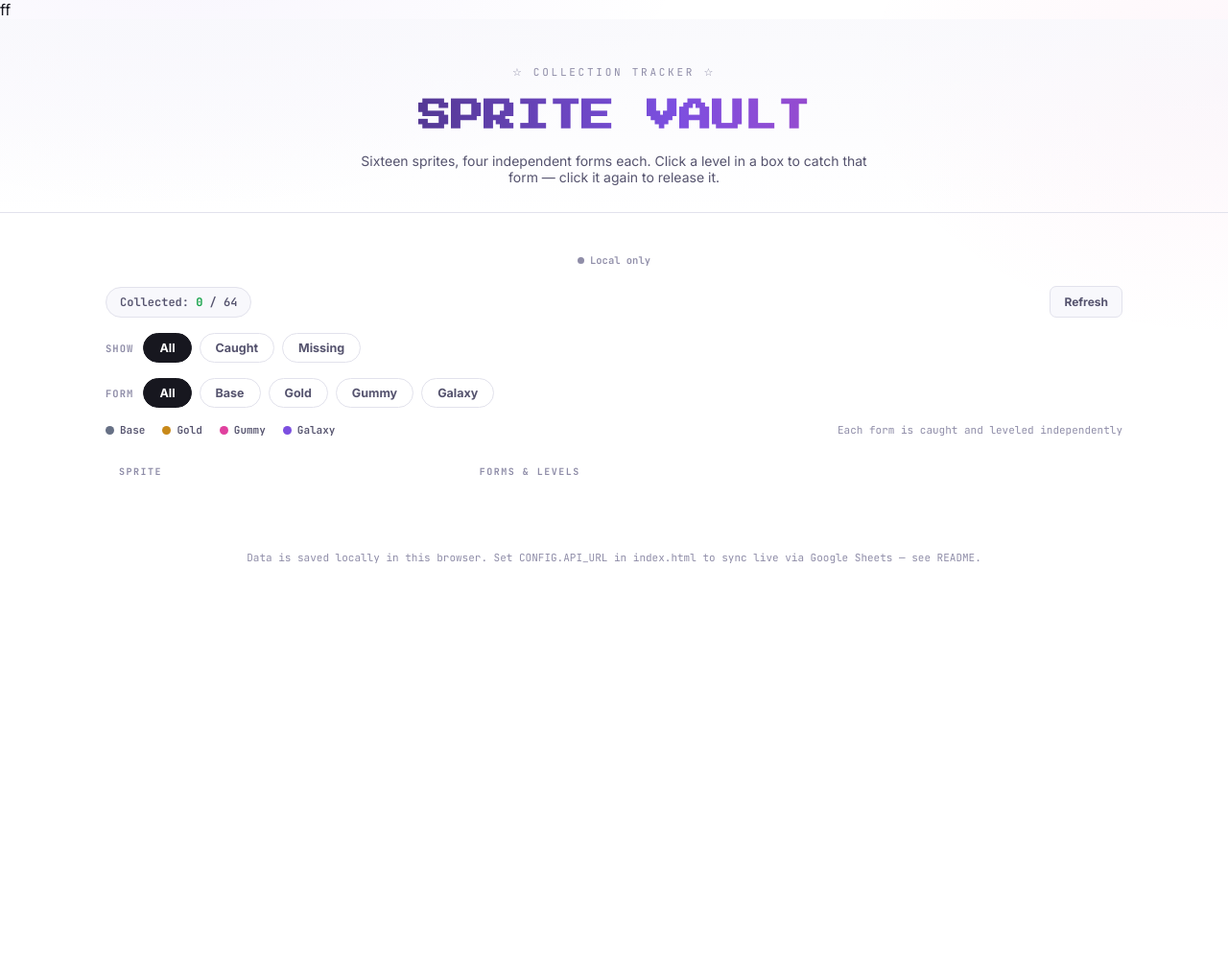
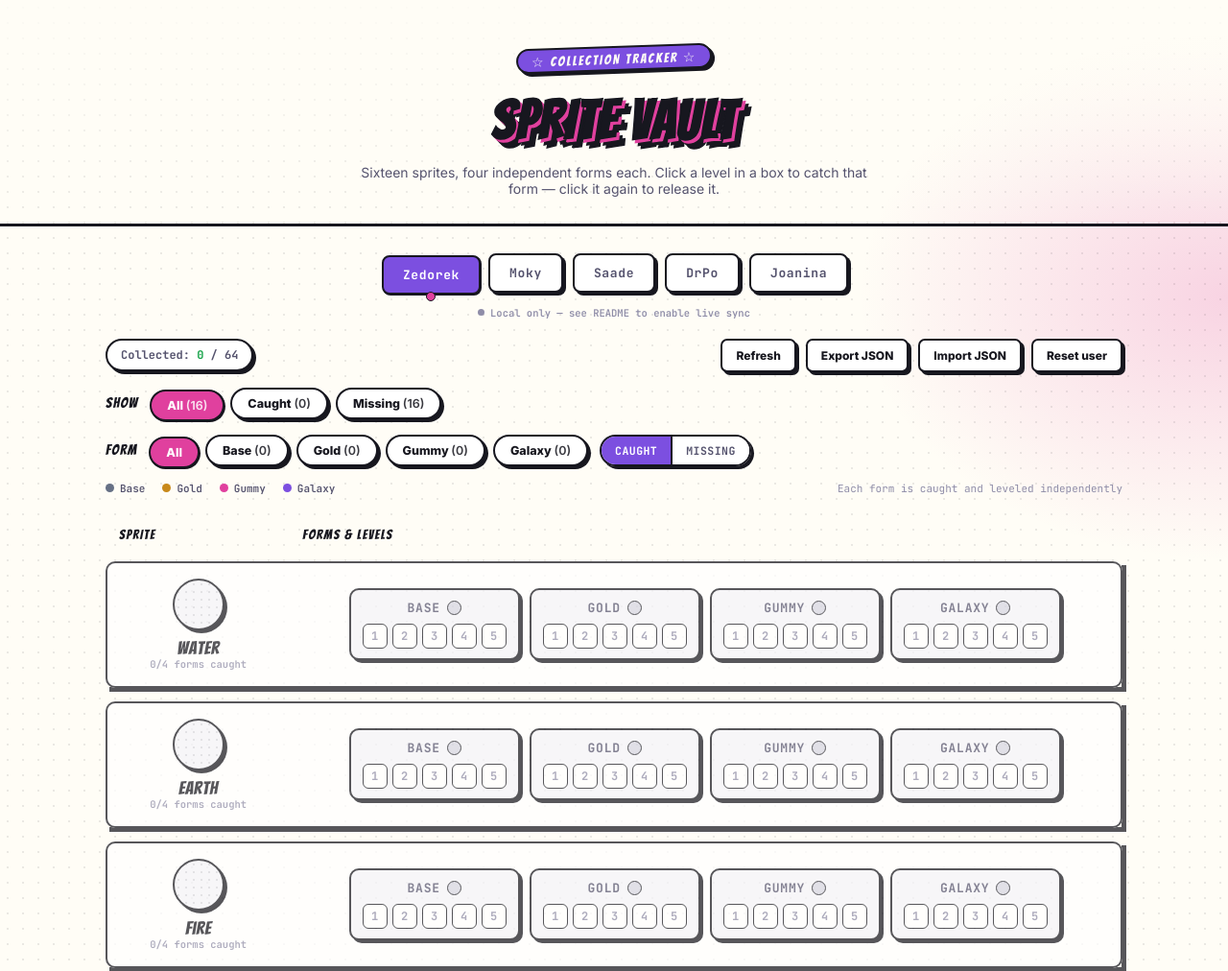
Before and after one commit to DiegoRpoBECO/SpritesSquad, a plain HTML site: page index.html in a window 1280 px wide. Shown: the top 1012 px of the page at 96% size. Before the commit the page ends 800 px from the top, so only its background shows below. Drawn offline with Linux system fonts and the light colour scheme.

Commit message:
Add files via upload

```diff
--- a/index.html
+++ b/index.html
@@ -1,4 +1,4 @@
-ff<!DOCTYPE html>
+<!DOCTYPE html>
 <html lang="en">
 <head>
 <meta charset="UTF-8">
@@ -6,7 +6,7 @@ ff<!DOCTYPE html>
 <title>Sprite Vault — Collection Tracker</title>
 <link rel="preconnect" href="https://fonts.googleapis.com">
 <link rel="preconnect" href="https://fonts.gstatic.com" crossorigin>
-<link href="https://fonts.googleapis.com/css2?family=Press+Start+2P&family=Inter:wght@400;500;600;700;800&family=JetBrains+Mono:wght@400;600;700&display=swap" rel="stylesheet">
+<link href="https://fonts.googleapis.com/css2?family=Bangers&family=Inter:wght@400;500;600;700;800&family=JetBrains+Mono:wght@400;600;700&display=swap" rel="stylesheet">
 <style>
   :root{
     --bg: #ffffff;
@@ -31,15 +31,25 @@ ff<!DOCTYPE html>
     --absent: #d6d5e2;
     --warn: #c8891a;
     --err: #d64545;
+
+    --ink: #17171f;
+    --paper: #fffdf6;
+    --shadow-hard: 4px 4px 0 var(--ink);
+    --shadow-hard-sm: 3px 3px 0 var(--ink);
+  }
+
+  @media (prefers-reduced-motion: reduce){
+    *{ animation-duration:.001ms !important; transition-duration:.001ms !important; }
   }
 
   *{box-sizing:border-box;}
   html,body{margin:0;padding:0;}
   body{
     background:
-      radial-gradient(ellipse 900px 500px at 15% -10%, rgba(124,79,224,.06), transparent 60%),
-      radial-gradient(ellipse 700px 500px at 100% 10%, rgba(224,64,158,.05), transparent 55%),
-      var(--bg);
+      radial-gradient(rgba(23,23,31,.09) 1.4px, transparent 1.4px) 0 0/16px 16px,
+      radial-gradient(ellipse 900px 500px at 15% -10%, var(--galaxy-glow), transparent 60%),
+      radial-gradient(ellipse 700px 500px at 100% 10%, var(--gummy-glow), transparent 55%),
+      var(--paper);
     color:var(--text);
     font-family:'Inter',sans-serif;
     min-height:100vh;
@@ -50,26 +60,34 @@ ff<!DOCTYPE html>
   header{
     padding:48px 24px 28px;
     text-align:center;
-    border-bottom:1px solid var(--line);
-    background:linear-gradient(180deg, rgba(248,248,252,.8), transparent);
+    border-bottom:3px solid var(--ink);
+    background:linear-gradient(180deg, rgba(255,253,246,.9), transparent);
   }
   .eyebrow{
-    font-family:'JetBrains Mono',monospace;
-    letter-spacing:.25em;
+    font-family:'Bangers',cursive;
+    letter-spacing:.15em;
     text-transform:uppercase;
-    font-size:11px;
-    color:var(--text-faint);
-    margin-bottom:14px;
+    font-size:14px;
+    color:var(--paper);
+    background:var(--galaxy);
+    border:2.5px solid var(--ink);
+    display:inline-block;
+    padding:4px 14px 2px;
+    border-radius:999px;
+    transform:rotate(-2deg);
+    box-shadow:var(--shadow-hard-sm);
+    margin-bottom:18px;
   }
   h1{
-    font-family:'Press Start 2P',monospace;
-    font-size:clamp(20px,4vw,34px);
-    line-height:1.5;
+    font-family:'Bangers',cursive;
+    font-weight:400;
+    font-size:clamp(32px,7vw,58px);
+    line-height:1.15;
+    letter-spacing:.02em;
     margin:0 0 12px;
-    background:linear-gradient(90deg,#17171f, var(--galaxy) 55%, var(--gummy));
-    -webkit-background-clip:text;
-    background-clip:text;
-    -webkit-text-fill-color:transparent;
+    color:var(--ink);
+    -webkit-text-stroke:1.5px var(--ink);
+    filter:drop-shadow(3px 3px 0 var(--gummy)) drop-shadow(6px 6px 0 var(--ink));
   }
   header p{
     color:var(--text-dim);
@@ -93,27 +111,30 @@ ff<!DOCTYPE html>
     font-weight:700;
     letter-spacing:.05em;
     padding:10px 20px;
-    background:var(--surface);
-    border:1px solid var(--line);
+    background:var(--surface-hi);
+    border:2.5px solid var(--ink);
     color:var(--text-dim);
-    border-radius:8px 8px 3px 3px;
+    border-radius:8px;
     cursor:pointer;
-    transition:all .15s ease;
+    transition:transform .1s ease, box-shadow .1s ease;
+    box-shadow:var(--shadow-hard-sm);
     position:relative;
   }
-  .user-tab:hover{ color:var(--text); border-color:#c7c6dc; }
+  .user-tab:hover{ color:var(--text); transform:translate(-1px,-1px); box-shadow:4px 4px 0 var(--ink); }
   .user-tab.active{
     color:#fff;
-    background:var(--text);
-    border-color:var(--text);
+    background:var(--galaxy);
+    transform:translate(2px,2px);
+    box-shadow:1px 1px 0 var(--ink);
   }
   .user-tab.active::after{
     content:'';
     position:absolute;
     bottom:-9px; left:50%;
     transform:translateX(-50%);
-    width:6px; height:6px;
-    background:var(--galaxy);
+    width:8px; height:8px;
+    background:var(--gummy);
+    border:1.5px solid var(--ink);
     border-radius:50%;
   }
 
@@ -154,28 +175,31 @@ ff<!DOCTYPE html>
   .stat-pill{
     font-family:'JetBrains Mono',monospace;
     font-size:12px;
-    font-weight:600;
+    font-weight:700;
     color:var(--text-dim);
-    background:var(--surface);
-    border:1px solid var(--line);
+    background:var(--surface-hi);
+    border:2.5px solid var(--ink);
     padding:7px 14px;
     border-radius:999px;
+    box-shadow:var(--shadow-hard-sm);
   }
   .stat-pill b{ color:var(--present); }
-  .actions{ display:flex; gap:8px; flex-wrap:wrap; }
+  .actions{ display:flex; gap:10px; flex-wrap:wrap; }
   .btn{
     font-family:'Inter',sans-serif;
     font-size:12px;
-    font-weight:700;
-    color:var(--text-dim);
-    background:var(--surface);
-    border:1px solid var(--line);
+    font-weight:800;
+    color:var(--text);
+    background:var(--surface-hi);
+    border:2.5px solid var(--ink);
     padding:8px 14px;
     border-radius:7px;
     cursor:pointer;
-    transition:all .15s ease;
+    box-shadow:var(--shadow-hard-sm);
+    transition:transform .1s ease, box-shadow .1s ease;
   }
-  .btn:hover{ color:var(--text); border-color:#c7c6dc; background:var(--surface-hi); box-shadow:0 1px 4px rgba(23,23,31,.06); }
+  .btn:hover{ transform:translate(-1px,-1px); box-shadow:4px 4px 0 var(--ink); background:var(--surface-hi); }
+  .btn:active{ transform:translate(2px,2px); box-shadow:1px 1px 0 var(--ink); }
   input[type=file]{ display:none; }
 
   /* ---------- Filter bar ---------- */
@@ -189,33 +213,59 @@ ff<!DOCTYPE html>
     flex-wrap:wrap;
   }
   .filter-label{
-    font-family:'JetBrains Mono',monospace;
-    font-size:10.5px;
-    font-weight:700;
-    letter-spacing:.1em;
+    font-family:'Bangers',cursive;
+    font-size:15px;
+    letter-spacing:.08em;
     text-transform:uppercase;
-    color:var(--text-faint);
+    color:var(--ink);
     margin-right:2px;
   }
   .filter-btn{
     font-family:'Inter',sans-serif;
     font-size:12.5px;
-    font-weight:700;
-    color:var(--text-dim);
+    font-weight:800;
+    color:var(--text);
     background:var(--surface-hi);
-    border:1px solid var(--line);
+    border:2.5px solid var(--ink);
     padding:7px 16px;
     border-radius:999px;
     cursor:pointer;
-    transition:all .15s ease;
+    box-shadow:var(--shadow-hard-sm);
+    transition:transform .1s ease, box-shadow .1s ease;
   }
-  .filter-btn:hover{ border-color:#c7c6dc; color:var(--text); }
+  .filter-btn:hover{ transform:translate(-1px,-1px); box-shadow:4px 4px 0 var(--ink); }
   .filter-btn.active{
-    background:var(--text);
-    border-color:var(--text);
+    background:var(--gummy);
+    border-color:var(--ink);
     color:#fff;
+    transform:translate(2px,2px);
+    box-shadow:1px 1px 0 var(--ink);
   }
-  .filter-count{ opacity:.7; font-weight:500; }
+  .filter-count{ opacity:.85; font-weight:600; }
+
+  .form-mode-toggle{
+    display:inline-flex;
+    border:2.5px solid var(--ink);
+    border-radius:999px;
+    overflow:hidden;
+    box-shadow:var(--shadow-hard-sm);
+    margin-left:4px;
+  }
+  .mode-btn{
+    font-family:'JetBrains Mono',monospace;
+    font-size:11.5px;
+    font-weight:700;
+    letter-spacing:.04em;
+    text-transform:uppercase;
+    color:var(--text-dim);
+    background:var(--surface-hi);
+    border:none;
+    padding:7px 14px;
+    cursor:pointer;
+  }
+  .mode-btn:first-child{ border-right:2.5px solid var(--ink); }
+  .mode-btn:hover{ color:var(--text); }
+  .mode-btn.active{ background:var(--galaxy); color:#fff; }
 
   /* ---------- Legend ---------- */
   .legend{
@@ -244,34 +294,34 @@ ff<!DOCTYPE html>
   table{
     width:100%;
     border-collapse:separate;
-    border-spacing:0 10px;
+    border-spacing:0 14px;
   }
   thead th{
     text-align:left;
-    font-family:'JetBrains Mono',monospace;
-    font-size:10px;
-    letter-spacing:.15em;
+    font-family:'Bangers',cursive;
+    font-size:14px;
+    letter-spacing:.1em;
     text-transform:uppercase;
-    color:var(--text-faint);
+    color:var(--ink);
     padding:0 14px 6px;
-    font-weight:700;
+    font-weight:400;
   }
   tbody tr{
     background:var(--surface-hi);
-    border:1px solid var(--line);
-    transition:border-color .15s ease, transform .15s ease, box-shadow .15s ease;
-    box-shadow:0 1px 2px rgba(23,23,31,.04);
+    border:2.5px solid var(--ink);
+    transition:transform .12s ease, box-shadow .12s ease;
+    box-shadow:var(--shadow-hard);
   }
   tbody tr.present{
-    border-color:#c7c6dc;
-    box-shadow:0 4px 14px -6px rgba(23,23,31,.10);
+    box-shadow:5px 5px 0 var(--galaxy);
   }
-  tbody tr:not(.present){ opacity:.75; }
-  tbody tr:hover{ transform:translateY(-1px); }
+  tbody tr:not(.present){ opacity:.72; }
+  tbody tr:hover{ transform:translate(-2px,-2px); box-shadow:6px 6px 0 var(--ink); }
+  tbody tr.present:hover{ box-shadow:7px 7px 0 var(--galaxy); }
   tbody tr.hidden-row{ display:none; }
-  td{ padding:16px 14px; vertical-align:middle; border-top:1px solid var(--line); border-bottom:1px solid var(--line); }
-  td:first-child{ border-left:1px solid var(--line); border-radius:10px 0 0 10px; }
-  td:last-child{ border-right:1px solid var(--line); border-radius:0 10px 10px 0; }
+  td{ padding:16px 14px; vertical-align:middle; border-top:2.5px solid var(--ink); border-bottom:2.5px solid var(--ink); }
+  td:first-child{ border-left:2.5px solid var(--ink); border-radius:10px 0 0 10px; }
+  td:last-child{ border-right:2.5px solid var(--ink); border-radius:0 10px 10px 0; }
 
   .empty-state{
     text-align:center;
@@ -291,21 +341,24 @@ ff<!DOCTYPE html>
     min-width:140px;
   }
   .icon-badge{
-    width:50px; height:50px;
-    border-radius:12px;
-    background:var(--bg-alt);
-    border:1px solid var(--line);
+    width:54px; height:54px;
+    border-radius:50%;
+    background:
+      radial-gradient(rgba(23,23,31,.12) 1.1px, transparent 1.1px) 0 0/8px 8px,
+      var(--bg-alt);
+    border:2.5px solid var(--ink);
     display:flex; align-items:center; justify-content:center;
     font-size:26px;
     flex-shrink:0;
     overflow:hidden;
+    box-shadow:var(--shadow-hard-sm);
   }
   .icon-badge img{
-    width:100%; height:100%;
+    width:78%; height:78%;
     object-fit:contain;
     image-rendering:pixelated;
   }
-  .char-name{ font-weight:800; font-size:16px; }
+  .char-name{ font-family:'Bangers',cursive; font-weight:400; letter-spacing:.03em; font-size:19px; color:var(--ink); }
   .char-sub{ font-size:10.5px; color:var(--text-faint); font-family:'JetBrains Mono',monospace; font-weight:600; }
 
   /* Type boxes — independent per type */
@@ -316,7 +369,7 @@ ff<!DOCTYPE html>
     justify-content:center;
   }
   .type-box{
-    border:1.5px solid var(--line);
+    border:2.5px solid var(--ink);
     background:var(--bg-alt);
     border-radius:10px;
     padding:10px 12px;
@@ -325,13 +378,14 @@ ff<!DOCTYPE html>
     align-items:center;
     gap:8px;
     min-width:150px;
+    box-shadow:var(--shadow-hard-sm);
     transition:border-color .15s ease, background .15s ease, box-shadow .15s ease, transform .15s ease;
   }
-  .type-box[data-type="Base"].on{   border-color:var(--base);   background:rgba(102,112,133,.16); box-shadow:0 0 0 3px var(--base-glow), 0 6px 16px -6px var(--base-glow); }
-  .type-box[data-type="Gold"].on{   border-color:var(--gold);   background:rgba(200,137,26,.16);  box-shadow:0 0 0 3px var(--gold-glow), 0 6px 16px -6px var(--gold-glow); }
-  .type-box[data-type="Gummy"].on{  border-color:var(--gummy);  background:rgba(224,64,158,.16);  box-shadow:0 0 0 3px var(--gummy-glow), 0 6px 16px -6px var(--gummy-glow); }
-  .type-box[data-type="Galaxy"].on{ border-color:var(--galaxy); background:rgba(124,79,224,.17);  box-shadow:0 0 0 3px var(--galaxy-glow), 0 6px 16px -6px var(--galaxy-glow); }
-  .type-box.on{ transform:translateY(-1px); }
+  .type-box[data-type="Base"].on{   background:rgba(102,112,133,.16); box-shadow:3px 3px 0 var(--base); }
+  .type-box[data-type="Gold"].on{   background:rgba(200,137,26,.16);  box-shadow:3px 3px 0 var(--gold); }
+  .type-box[data-type="Gummy"].on{  background:rgba(224,64,158,.16);  box-shadow:3px 3px 0 var(--gummy); }
+  .type-box[data-type="Galaxy"].on{ background:rgba(124,79,224,.17);  box-shadow:3px 3px 0 var(--galaxy); }
+  .type-box.on{ transform:translate(-1px,-1px); }
 
   .type-box-head{ display:flex; align-items:center; justify-content:center; gap:7px; }
   .type-label{
@@ -348,9 +402,10 @@ ff<!DOCTYPE html>
   .type-box[data-type="Galaxy"].on .type-label{ color:var(--galaxy); }
 
   .caught-dot{
-    width:14px; height:14px;
+    width:15px; height:15px;
     border-radius:50%;
     background:var(--absent);
+    border:1.5px solid var(--ink);
     display:flex; align-items:center; justify-content:center;
     font-size:9px;
     color:transparent;
@@ -369,17 +424,17 @@ ff<!DOCTYPE html>
     font-family:'JetBrains Mono',monospace;
     font-size:12px; font-weight:800;
     border-radius:6px;
-    border:1px solid var(--line);
+    border:1.5px solid var(--ink);
     background:#fff;
     color:var(--text-faint);
     cursor:pointer;
     transition:all .12s ease;
   }
-  .pip:hover{ color:var(--text); border-color:#c7c6dc; }
-  .type-box[data-type="Base"] .pip.sel{ background:var(--base); color:#fff; border-color:var(--base); }
-  .type-box[data-type="Gold"] .pip.sel{ background:var(--gold); color:#fff; border-color:var(--gold); }
-  .type-box[data-type="Gummy"] .pip.sel{ background:var(--gummy); color:#fff; border-color:var(--gummy); }
-  .type-box[data-type="Galaxy"] .pip.sel{ background:var(--galaxy); color:#fff; border-color:var(--galaxy); }
+  .pip:hover{ color:var(--text); transform:translate(-1px,-1px); }
+  .type-box[data-type="Base"] .pip.sel{ background:var(--base); color:#fff; border-color:var(--ink); }
+  .type-box[data-type="Gold"] .pip.sel{ background:var(--gold); color:#fff; border-color:var(--ink); }
+  .type-box[data-type="Gummy"] .pip.sel{ background:var(--gummy); color:#fff; border-color:var(--ink); }
+  .type-box[data-type="Galaxy"] .pip.sel{ background:var(--galaxy); color:#fff; border-color:var(--ink); }
 
   footer{
     max-width:1100px;
@@ -416,10 +471,10 @@ ff<!DOCTYPE html>
   <div class="stat-pill">Collected: <b id="statCount">0</b> / 64</div>
   <div class="actions">
     <button class="btn" id="refreshBtn">Refresh</button>
-<!--    <button class="btn" id="exportBtn">Export JSON</button>
+    <button class="btn" id="exportBtn">Export JSON</button>
     <button class="btn" id="importBtn">Import JSON</button>
     <input type="file" id="importFile" accept="application/json">
-    <button class="btn" id="resetBtn">Reset user</button>/-->
+    <button class="btn" id="resetBtn">Reset user</button>
   </div>
 </div>
 
@@ -437,6 +492,10 @@ ff<!DOCTYPE html>
   <button class="filter-btn" data-form="Gold">Gold <span class="filter-count" id="countFormGold"></span></button>
   <button class="filter-btn" data-form="Gummy">Gummy <span class="filter-count" id="countFormGummy"></span></button>
   <button class="filter-btn" data-form="Galaxy">Galaxy <span class="filter-count" id="countFormGalaxy"></span></button>
+  <span class="form-mode-toggle">
+    <button class="mode-btn active" data-mode="caught">Caught</button>
+    <button class="mode-btn" data-mode="missing">Missing</button>
+  </span>
 </div>
 
 <div class="legend">
@@ -471,10 +530,10 @@ ff<!DOCTYPE html>
   // Leave it empty to keep using this browser's local storage only.
   // ---------------------------------------------------------------
   const CONFIG = {
-    API_URL: "https://script.google.com/macros/s/AKfycbxqxYFk52SKWCofQskMJD0XlonOe7Em0CCnoE-2lhQYytFbz1i59n32FirJPUYimg85hw/exec"  //e.g. "https://script.google.com/macros/s/AKfycb.../exec"
+    API_URL: ""//"https://script.google.com/macros/s/AKfycbxqxYFk52SKWCofQskMJD0XlonOe7Em0CCnoE-2lhQYytFbz1i59n32FirJPUYimg85hw/exec"  e.g. "https://script.google.com/macros/s/AKfycb.../exec"
   };
 
-  const USERS = ["Zedorek","Moky","Saade","DrPo","Joaninha"];
+  const USERS = ["Zedorek","Moky","Saade","DrPo","Joanina"];
   const TYPES = ["Base","Gold","Gummy","Galaxy"];
   const SPRITE_DIR = "sprites";
   const SPRITES = [
@@ -503,6 +562,7 @@ ff<!DOCTYPE html>
   let currentUser = localStorage.getItem(STORAGE_PREFIX + "lastUser") || USERS[0];
   let currentFilter = "all";
   let currentFormFilter = "all";
+  let formMode = "caught";
   let data = defaultData();
   let pollTimer = null;
 
@@ -691,7 +751,10 @@ ff<!DOCTYPE html>
     document.getElementById("countMissing").textContent = `(${c.missing})`;
     TYPES.forEach(ty => {
       const el = document.getElementById("countForm" + ty);
-      if(el) el.textContent = `(${c.byForm[ty]})`;
+      if(el){
+        const val = formMode === "caught" ? c.byForm[ty] : (c.all - c.byForm[ty]);
+        el.textContent = `(${val})`;
+      }
     });
   }
 
@@ -710,7 +773,8 @@ ff<!DOCTYPE html>
         (currentFilter === "caught" && anyPresent) ||
         (currentFilter === "missing" && !anyPresent);
       const formMatches =
-        currentFormFilter === "all" || entry[currentFormFilter].present;
+        currentFormFilter === "all" ||
+        (formMode === "caught" ? entry[currentFormFilter].present : !entry[currentFormFilter].present);
       if(!statusMatches || !formMatches) return;
       shown++;
 
@@ -802,6 +866,15 @@ ff<!DOCTYPE html>
     };
   });
 
+  document.querySelectorAll(".mode-btn").forEach(btn => {
+    btn.onclick = () => {
+      formMode = btn.dataset.mode;
+      document.querySelectorAll(".mode-btn").forEach(b => b.classList.remove("active"));
+      btn.classList.add("active");
+      renderGallery();
+    };
+  });
+
   // ---------- toolbar actions ----------
   document.getElementById("refreshBtn").onclick = async () => {
     data = await fetchUserData(currentUser);
```
